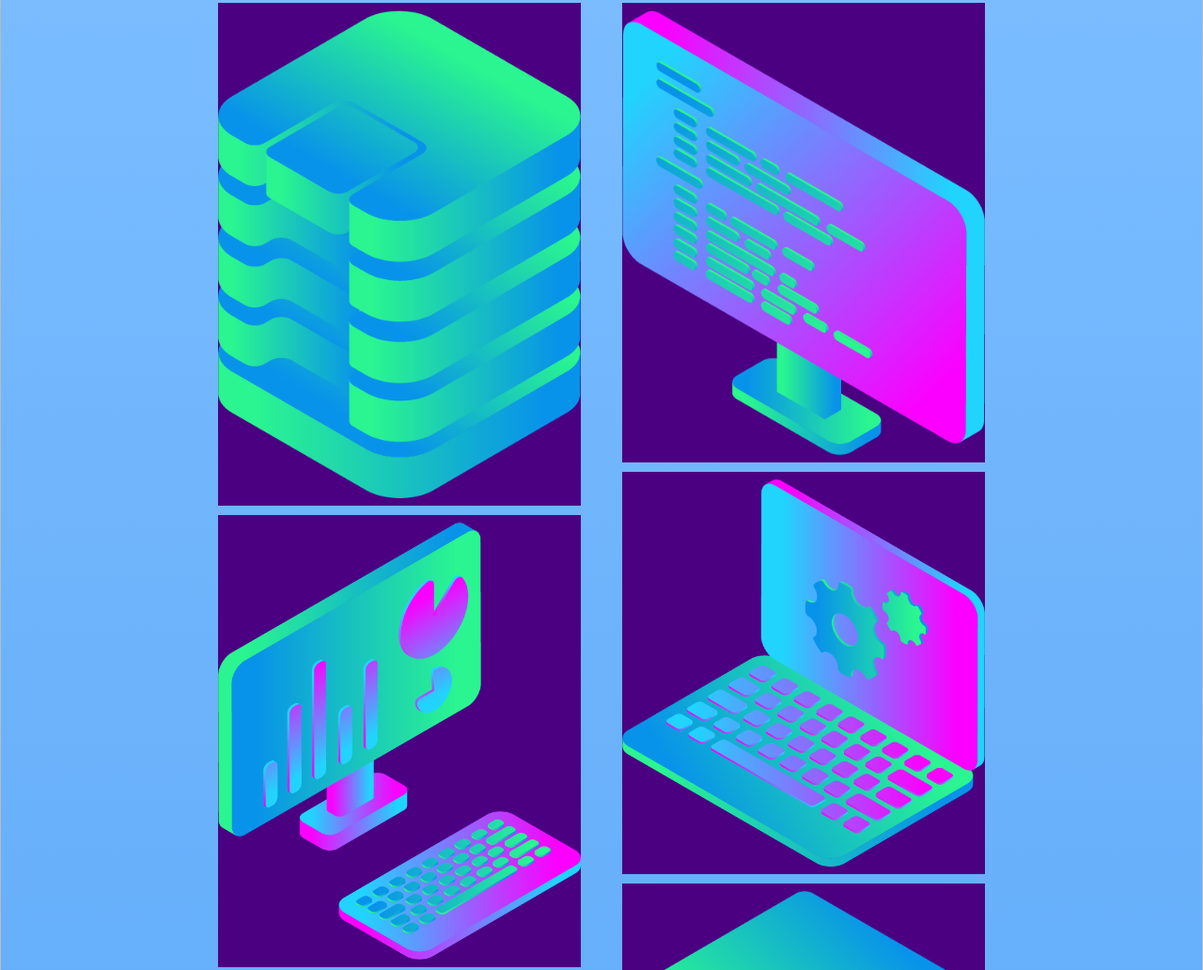
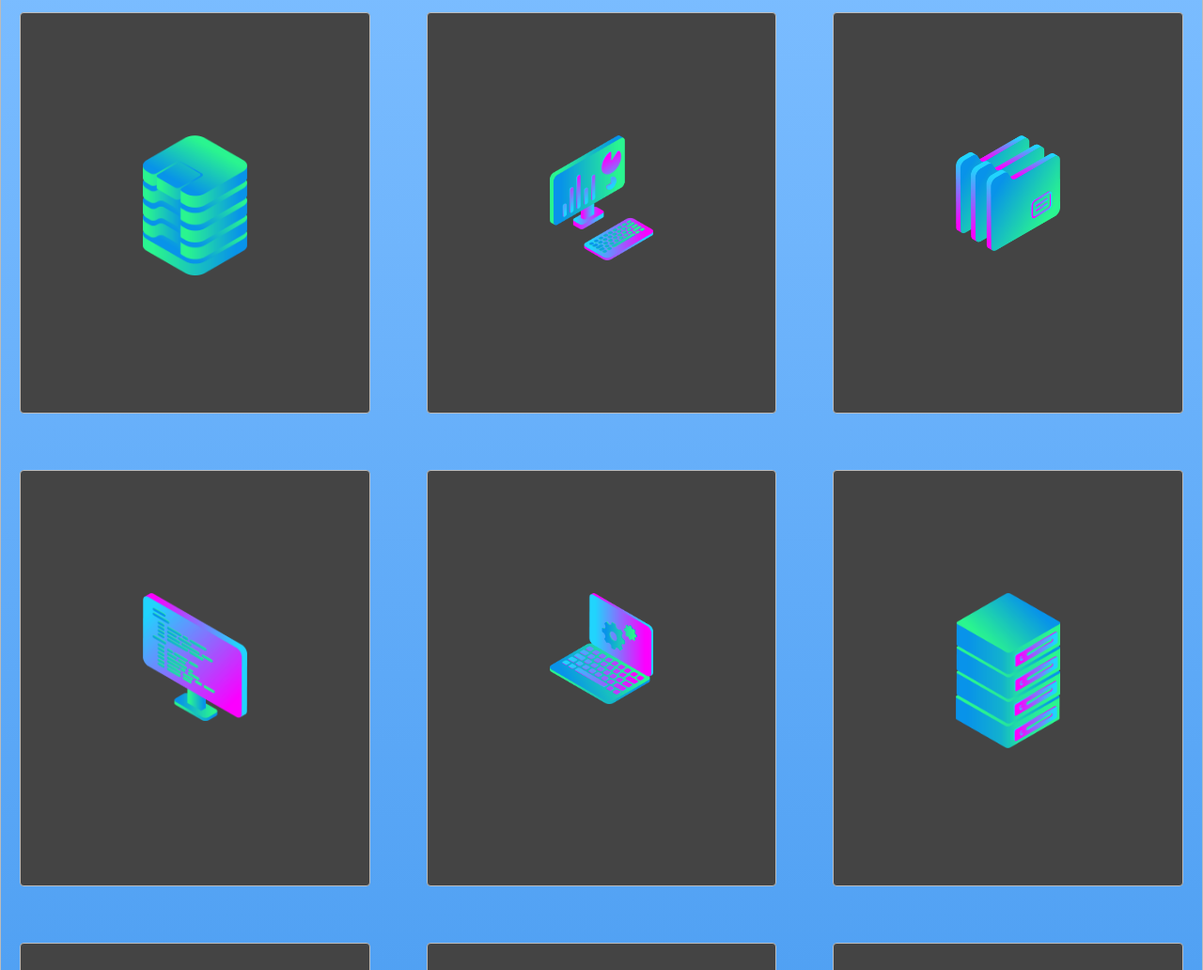
Before and after one commit to ahoin001/ZTM-Complete-Developer, a plain HTML site: page project-start/index.html in a window 1280 px wide. Shown: the part 478-1510 px from the top of the page at 94% size. Drawn offline with Linux system fonts and the light colour scheme.

Commit message:
Create image grid with grid in more responsive and controlled image sizes

```diff
--- a/project-start/challenge.css
+++ b/project-start/challenge.css
@@ -27,22 +27,17 @@ a {
 }
 
 @media only screen and (max-width: 600px) {
-
   .nav-links {
     /* Make Links Take Less Space */
-    font-size: .7em;
+    font-size: 0.7em;
     padding: 0;
-
   }
-
 }
 
 /* Keeps Link Pushed To The Right Responsively */
 .push {
   margin-left: auto;
 }
-
-
 
 /* ************************************ */
 /* Cover */
@@ -57,45 +52,28 @@ a {
   height: 50vh;
 }
 
+/* ************************************ */
+/* Cover */
+/* ************************************ */
 .img-grid {
-  /* max-width: 900px; */
-  /* margin: 0 auto; */
+display: grid;
+gap:20px;
 
-  display: flex;
-  justify-content: center;
-  flex-wrap: wrap;
+grid-template-columns: repeat(auto-fill,minmax(350px,1fr));
+
 }
 
 .img-container {
-  margin: 10px 18px;
-  background-color: indigo;
+  background-color: #444;
+  padding: 130px;
+  margin: 20px;
 }
 
-/* Create four equal columns that sits next to each other */
-.column {
-  flex: 33%;
-  max-width: 33%;
-  padding: 0 4px;
-}
-
-.column img {
-  margin-top: 8px;
-  /* vertical-align: middle; */
+/* Make images child of img containers the same width of their respective grid box */
+.img-container > img {
   width: 100%;
 }
 
-/* Responsive layout - makes a two column-layout instead of four columns */
-@media screen and (max-width: 800px) {
-  .column {
-    flex: 50%;
-    max-width: 50%;
-  }
+footer {
+  text-align: center;
 }
-
-/* Responsive layout - makes the two columns stack on top of each other instead of next to each other */
-@media screen and (max-width: 600px) {
-  .column {
-    flex: 100%;
-    max-width: 100%;
-  }
-}
--- a/project-start/index.html
+++ b/project-start/index.html
@@ -27,7 +27,7 @@
       </nav>
 
     </div>
-<!-- ************************************************************************ -->
+    <!-- ************************************************************************ -->
     <div class="cover-container zone red">
       <h1>Cover !!!</h1>
     </div>
@@ -36,25 +36,15 @@
 
       <div class="img-grid">
 
-        <div class="column">
-          <div class="img-container"><img src="img/data_storage_2_2.png" alt=""></div>
-          <div class="img-container"><img src="img/desktop_analytics_2.png" alt=""></div>
-          <div class="img-container"><img src="img/files_2.png" alt=""></div>
-        </div>
-
-        <div class="column">
-          <div class="img-container"><img src="img/monitor_coding_2.png" alt=""></div>
-          <div class="img-container"><img src="img/monitor_settings_2.png" alt=""></div>
-          <div class="img-container"><img src="img/server_2_2.png" alt=""></div>
-        </div>
-
-        <div class="column">
-          <div class="img-container"><img src="img/server_3.png" alt=""></div>
-          <div class="img-container"><img src="img/server_safe_2.png" alt=""></div>
-          <div class="img-container"><img src="img/server_safe_2.png" alt=""></div>
-        </div>
-
-
+        <div class="img-container zone"><img src="img/data_storage_2_2.png" alt=""></div>
+        <div class="img-container zone"><img src="img/desktop_analytics_2.png" alt=""></div>
+        <div class="img-container zone"><img src="img/files_2.png" alt=""></div>
+        <div class="img-container zone"><img src="img/monitor_coding_2.png" alt=""></div>
+        <div class="img-container zone"><img src="img/monitor_settings_2.png" alt=""></div>
+        <div class="img-container zone"><img src="img/server_2_2.png" alt=""></div>
+        <div class="img-container zone"><img src="img/server_3.png" alt=""></div>
+        <div class="img-container zone"><img src="img/server_safe_2.png" alt=""></div>
+        <div class="img-container zone"><img src="img/server_safe_2.png" alt=""></div>
 
       </div>
 
@@ -65,7 +55,7 @@
     </div>
 
 
-    <div class="zone yellow">Footer</div>
+    <footer class="zone yellow">Footer</footer>
 
   </div>
 
```
